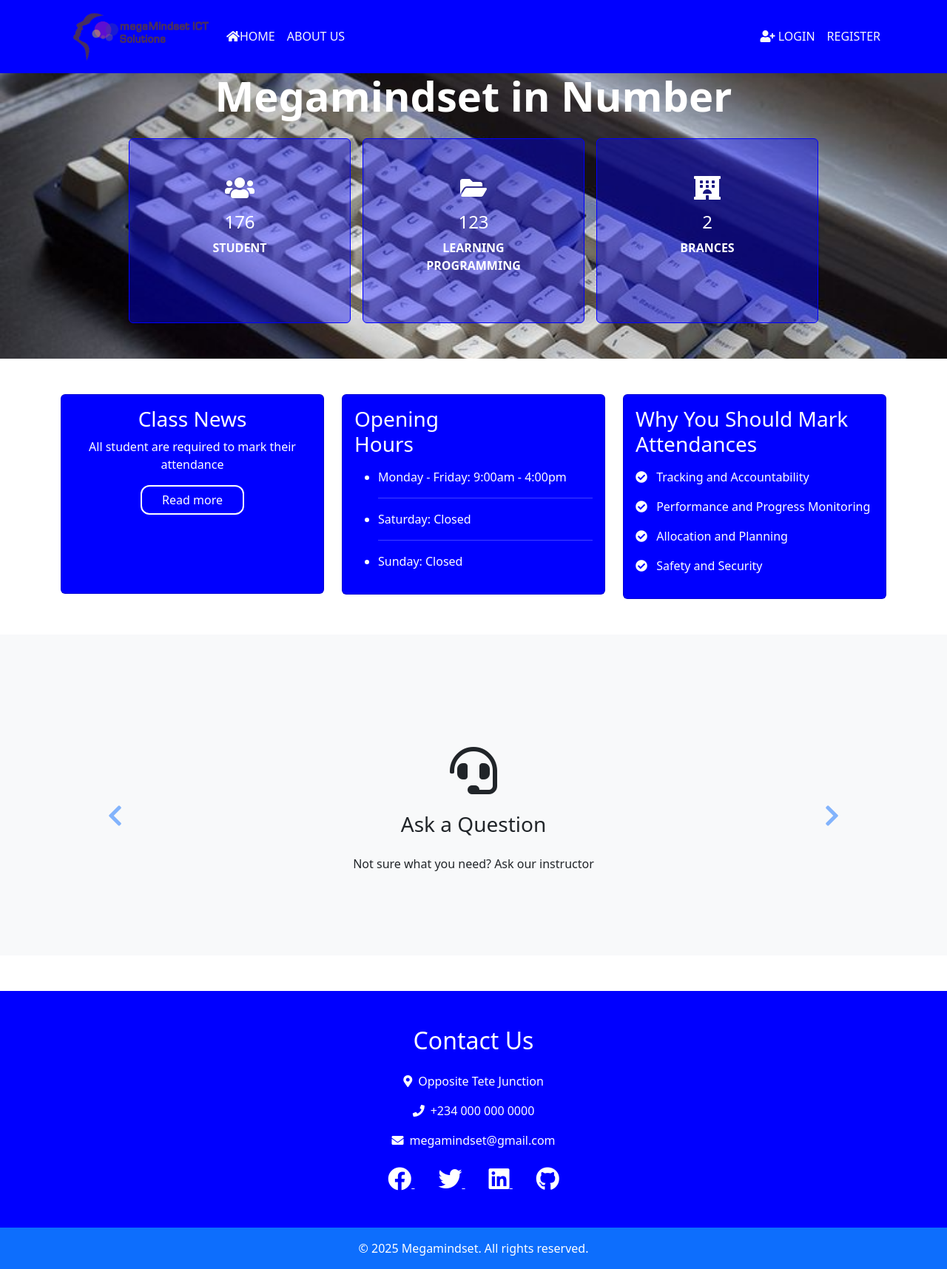
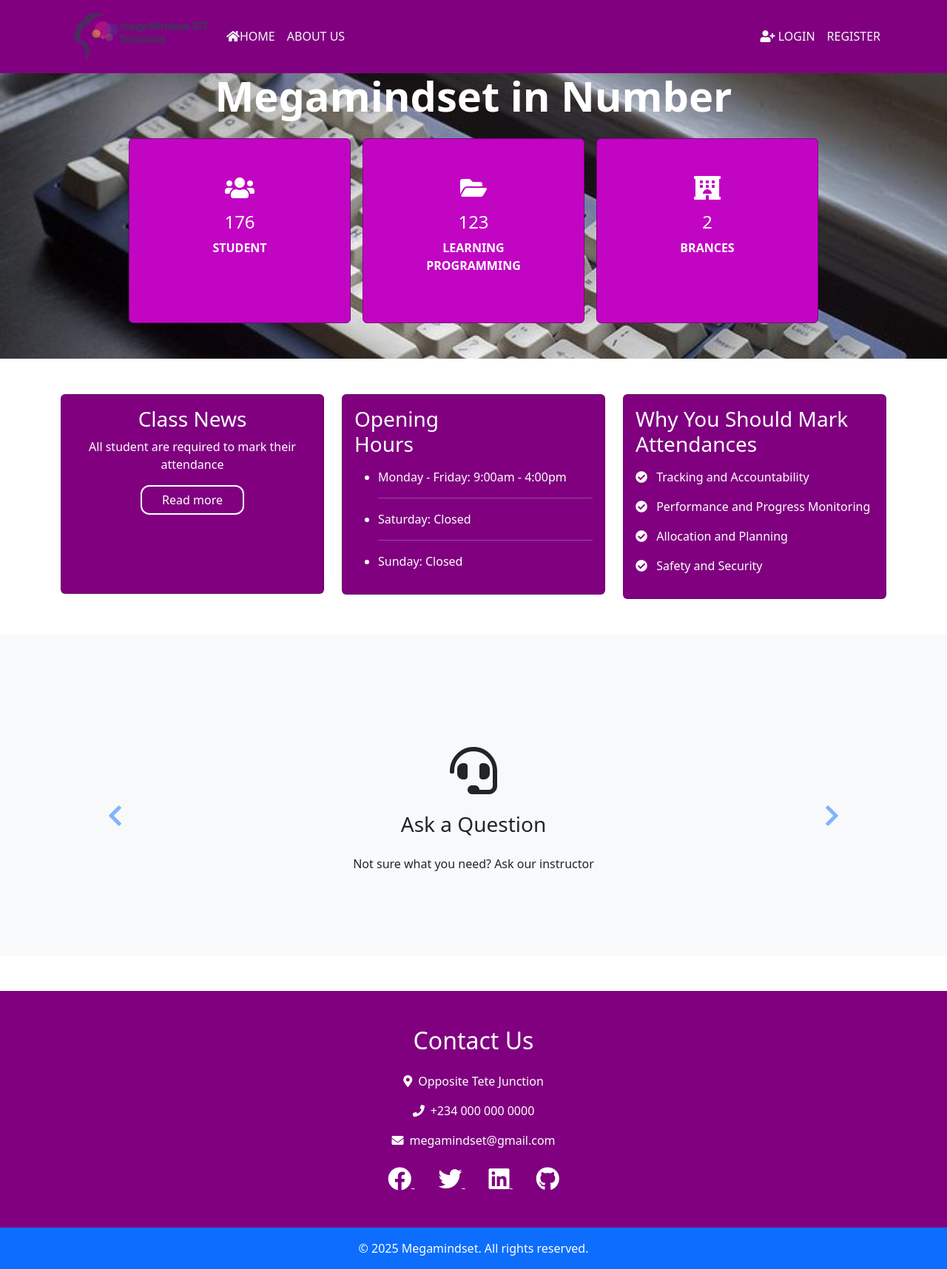
Before and after one commit to megaminded/attendance_app, a PHP site: page /homepage.html in a window 1280 px wide. Shown: the whole page at 74% size. Run offline with PHP 8.4, Linux system fonts and the light colour scheme.

Commit message:
Added base css template and modified the homepage colors

```diff
--- /dev/null
+++ b/assets/css/base.css
@@ -0,0 +1,13 @@
+:root {
+  --color-primary: purple;
+  --color-primary-light: rgb(194, 5, 194);
+  --color-secondary: darkblue;
+  --color-tertiary: white;
+}
+
+.primary-color {
+  color: var(--color-primary);
+}
+.primary-bg-color {
+  background-color: var(--color-primary);
+}
--- a/assets/css/homepage.css
+++ b/assets/css/homepage.css
@@ -1,13 +1,13 @@
-*{
+@import url("base.css");
+* {
   margin: 0;
   box-sizing: border-box;
 }
 
 /* nav */
 nav {
-    background-color: blue;
+  background-color: var(--color-primary);
 }
-
 
 .hero-section {
   background: url(../images/keyboard-bg.jpg);
@@ -17,33 +17,32 @@ nav {
 }
 
 .number {
-    background-color: rgba(0, 0, 255, 0.397);
+  background-color: var(--color-primary-light);
   color: white;
-    border: 1px solid blue;
+  border: 1px solid var(--color-primary);
   height: 250px;
   padding: 50px;
   width: 300px;
-
 }
 
 .news {
   height: 270px;
-   background-color: blue;
+  background-color: var(--color-primary);
   color: white;
 }
 
 .new2 {
-    background-color: blue;
+  background-color: var(--color-primary);
   color: white;
 }
 
 .new3 {
-    background-color: blue;
+  background-color: var(--color-primary);
   color: white;
 }
 
 .readmore-btn {
-    background-color: blue;
+  background-color: var(--color-primary);
   color: white;
   border: 2px solid white;
   height: 40px;
@@ -53,22 +52,26 @@ nav {
 
 .feature-icon {
   font-size: 2.5rem;
-    color: blue;
+  color: var(--color-primary);
 }
 
 .bg-brand {
-    background-color: blue !important;
+  background-color: var(--color-primary) !important;
 }
 
 /* hover */
 .readmore-btn:hover {
   background-color: white;
-    color: blue;
+  color: var(--color-primary);
 }
 
 @keyframes fadeIn {
-    from { opacity: 0; }
-    to { opacity: 1; }
+  from {
+    opacity: 0;
+  }
+  to {
+    opacity: 1;
+  }
 }
 
 @keyframes slideUp {
@@ -107,13 +110,16 @@ nav {
 }
 
 /* Delays */
-.delay-1 { animation-delay: 0.2s; }
-.delay-2 { animation-delay: 0.4s; }
+.delay-1 {
+  animation-delay: 0.2s;
+}
+.delay-2 {
+  animation-delay: 0.4s;
+}
 
 /* parent div */
 .hero-content {
-    animation: slideUp 0.8s ease-out forwards,
-               fadeIn 1s ease-in forwards;
+  animation: slideUp 0.8s ease-out forwards, fadeIn 1s ease-in forwards;
 }
 
 .feature-card {
--- a/index.html
+++ b/index.html
@@ -5,10 +5,11 @@
     <meta charset="UTF-8">
     <meta name="viewport" content="width=device-width, initial-scale=1.0">
     <title>Document</title>
+    <link rel="stylesheet" href="assets/css/base.css">
 </head>
 
 <body>
-    <h1>Welcome to the dashboard</h1>
+    <h1 class="primary-color">Welcome to the dashboard</h1>
 </body>
 
 </html>
```
Lines whose indentation alone changed are shown as unchanged.
